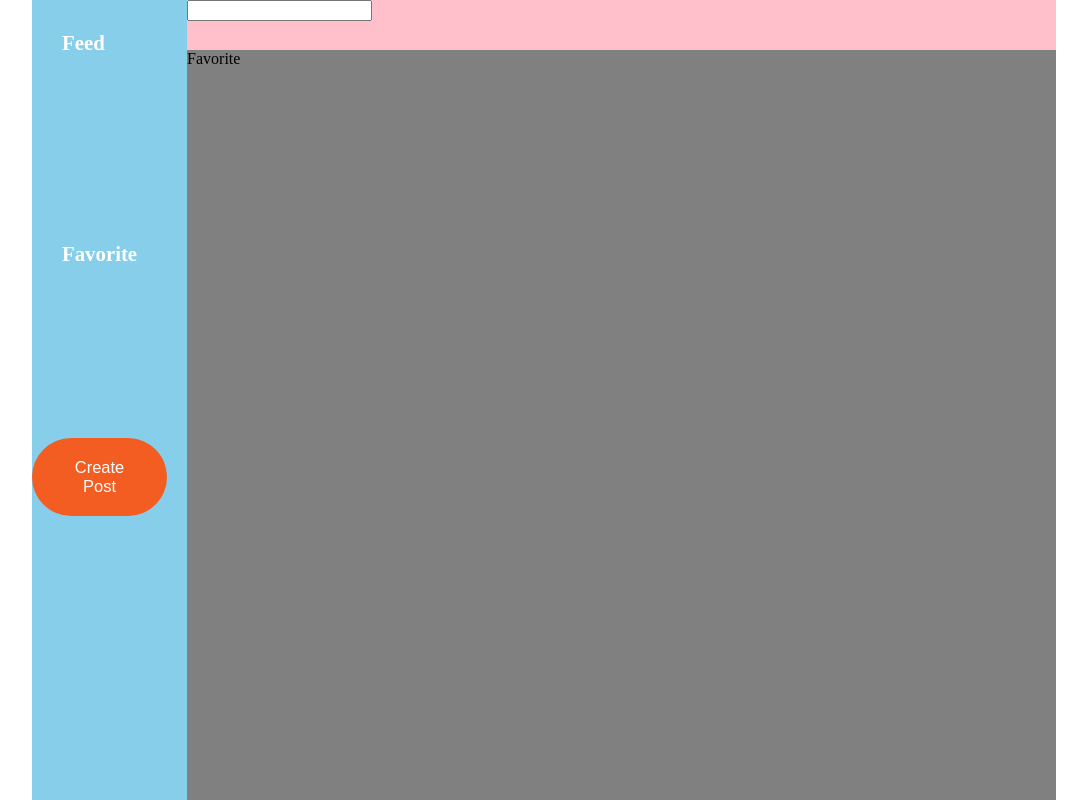
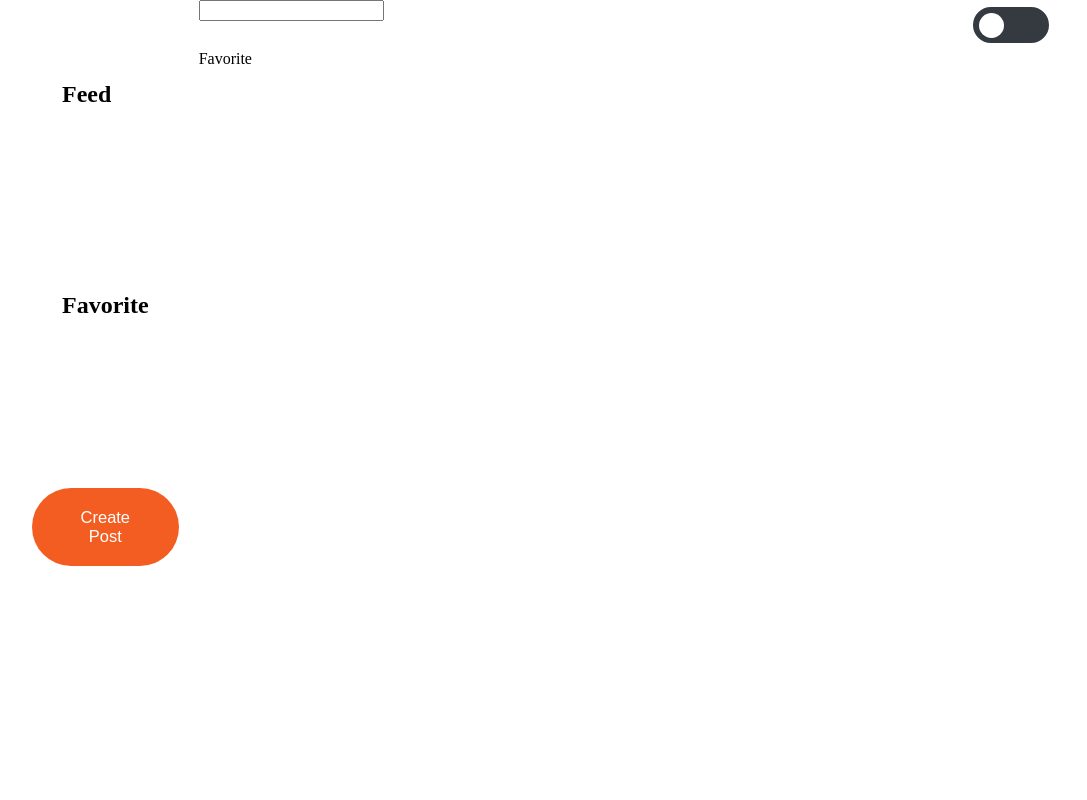
Before and after one commit to LEE-WOO-SEONG/my-pins-app, a React (Create React App) app: page /favorite in a window 1280 px wide. Shown: the whole page, without its empty margins (96-1183 px from the left). Built offline with nearby package versions, Linux system fonts and the light colour scheme.

Commit message:
feat: Add dark mode toggle

```diff
--- a/src/App.js
+++ b/src/App.js
@@ -1,4 +1,4 @@
-import React from 'react';
+import React, { useState } from 'react';
 import { ErrorBoundary } from 'react-error-boundary';
 import { ConnectedRouter } from 'connected-react-router';
 import { Switch, Route } from 'react-router-dom';
@@ -13,10 +13,27 @@ import { history } from './redux/create';
 
 // styles
 import { GlobalStyle } from './styles/GlobalStyle';
+import { ThemeProvider } from 'styled-components';
+import { light, dark } from './styles/Theme';
+import { createContext } from 'react';
+
+export const ThemeToggle = createContext();
 
 function App() {
+  const [theme, setTheme] = useState(light);
+
+  const themeChange = () => {
+    if (theme.bool === true) {
+      return setTheme(dark);
+    }
+
+    setTheme(light);
+  };
+
   return (
     <ErrorBoundary FallbackComponent={FatalError}>
+      <ThemeProvider theme={theme}>
+        <ThemeToggle.Provider value={themeChange}>
           <GlobalStyle />
           <ConnectedRouter history={history}>
             <Switch>
@@ -26,6 +43,8 @@ function App() {
               <Route component={NotFound} />
             </Switch>
           </ConnectedRouter>
+        </ThemeToggle.Provider>
+      </ThemeProvider>
     </ErrorBoundary>
   );
 }
--- /dev/null
+++ b/src/components/DarkmodeButton.jsx
@@ -0,0 +1,46 @@
+import React, { useContext } from 'react';
+import styled, { css } from 'styled-components';
+import { ThemeToggle } from '../App';
+
+const StyledButton = styled.button`
+  position: absolute;
+  top: 5px;
+  right: 5px;
+  width: 80px;
+  height: 40px;
+  border-radius: 9999px;
+  border: 2px solid #fff;
+  background-color: #343a40;
+  cursor: pointer;
+
+  span {
+    display: block;
+    width: 25px;
+    height: 25px;
+    border-radius: 50%;
+    background-color: ${props => props.theme.bgColor};
+    transition: transform 0.4s;
+
+    ${props =>
+      !props.theme.bool &&
+      css`
+        transform: translateX(40px);
+      `}
+  }
+`;
+
+function DarkModeButton() {
+  const themeChange = useContext(ThemeToggle);
+
+  return (
+    <StyledButton onClick={click}>
+      <span />
+    </StyledButton>
+  );
+
+  function click() {
+    themeChange();
+  }
+}
+
+export default DarkModeButton;
--- a/src/components/Outline.jsx
+++ b/src/components/Outline.jsx
@@ -1,6 +1,9 @@
 import React from 'react';
 import { Link } from 'react-router-dom';
 import { useSelector } from 'react-redux';
+
+// components
+import DarkModeButton from './DarkmodeButton';
 
 // styles
 import { SideTab } from '../styles/SideTabStyle';
@@ -12,6 +15,7 @@ function Outline() {
     <>
       <section className="header">
         <input type="text" />
+        <DarkModeButton />
       </section>
       <SideTab className="sidebar">
         <ul>
@@ -51,7 +55,7 @@ function sideTabs(token) {
 
   if (token !== null) {
     side.push({
-      id: 3,
+      id: 2,
       title: 'Favorite',
       link: '/favorite',
     });
--- a/src/pages/Signin.jsx
+++ b/src/pages/Signin.jsx
@@ -1,11 +1,16 @@
 import React from 'react';
-import Outline from '../components/Outline';
+import { useSelector } from 'react-redux';
+import { Redirect } from 'react-router-dom';
 
 function Signin() {
+  const { token } = useSelector(state => state.auth);
+  if (token !== null) {
+    return <Redirect to="/" />;
+  }
+
   return (
     <>
-      <Outline />
-      <section className="main">signin</section>
+      <section>signin</section>
     </>
   );
 }
--- a/src/styles/GlobalStyle.jsx
+++ b/src/styles/GlobalStyle.jsx
@@ -4,11 +4,12 @@ export const GlobalStyle = createGlobalStyle`
   body {
     margin: 0;
     padding: 0 10%;
+    background-color: ${props => props.theme.bgColor};
+    color: ${props => props.theme.color};
   }
 
   div#root {
     display: grid;
-    background-color: orange;
     min-height: 100vh;
     grid-template: 50px 1fr / 1fr 6fr;
     grid-template-areas:
@@ -18,14 +19,12 @@ export const GlobalStyle = createGlobalStyle`
   }
   section.header {
     grid-area: header;
-    background-color: pink;
+    position: relative;
   }
   section.sidebar {
       grid-area: sidebar;
-      background-color: skyblue;
     }
   section.main {
     grid-area: main;
-    background-color: grey;
   }
 `;
--- a/src/styles/SideTabStyle.jsx
+++ b/src/styles/SideTabStyle.jsx
@@ -1,6 +1,7 @@
 import styled, { css } from 'styled-components';
 
 export const SideTab = styled.section`
+  margin-top: 50px;
   ${commonstyle()}
 
   button {
@@ -21,9 +22,9 @@ function commonstyle() {
       justify-content: space-between;
 
       li > a {
+        color: ${props => props.theme.color};
         font-weight: bold;
-        font-size: 1.3rem;
-        color: white;
+        font-size: 1.5rem;
         text-decoration: none;
         padding: 15px 30px;
         border-radius: 9999px;
@@ -33,7 +34,7 @@ function commonstyle() {
         cursor: pointer;
 
         &:hover {
-          background-color: rgba(244, 93, 34, 0.2);
+          background-color: ${props => props.theme.sideTabHover};
         }
       }
 
@@ -45,8 +46,8 @@ function commonstyle() {
       button {
         position: relative;
         font-size: 1.03rem;
-        color: #fff;
-        background-color: rgb(244, 93, 34);
+        background-color: ${props => props.theme.sideBtnColor};
+        color: rgb(255, 255, 255);
         border: none;
         width: 100%;
         border-radius: 9999px;
--- /dev/null
+++ b/src/styles/Theme.js
@@ -0,0 +1,15 @@
+export const light = {
+  color: 'rgb(0 ,0, 0)',
+  bgColor: 'rgb(255, 255, 255)',
+  sideBtnColor: 'rgb(244, 93, 34)',
+  sideTabHover: 'rgba(244, 93, 34, 0.2)',
+  bool: true,
+};
+
+export const dark = {
+  color: 'rgb(255, 255, 255)',
+  bgColor: 'rgb(21, 32, 43)',
+  sideBtnColor: 'rgb(29, 161, 242)',
+  sideTabHover: 'rgb(29, 161, 242, 0.2)',
+  bool: false,
+};
```
Also changed, not shown: src/imgs/night2.png (added). Lines whose indentation alone changed are shown as unchanged.
